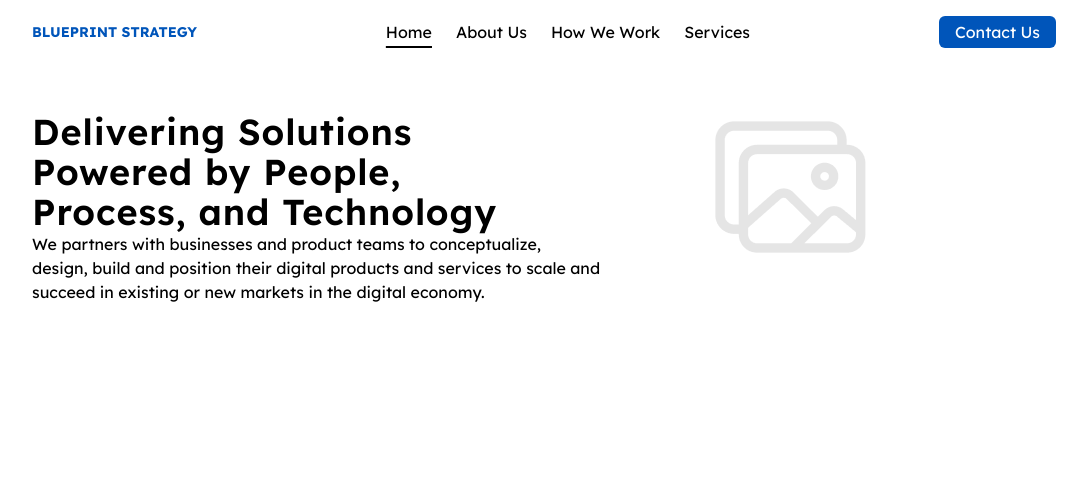
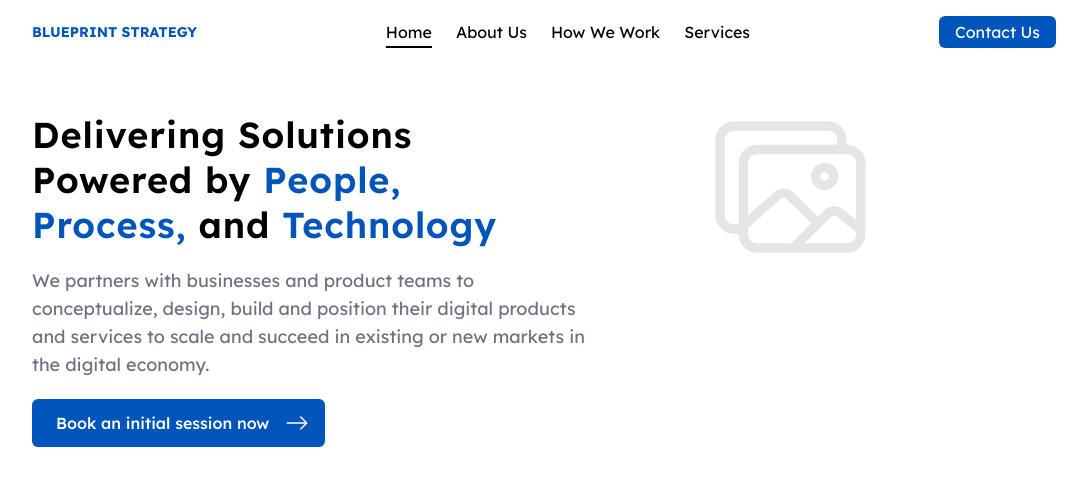
Before and after one commit to EdgarAmpiire/blueprints-web, a React (Create React App) app: page / in a window 1280 px wide. Shown: the top 486 px of the page, without its empty margins (96-1183 px from the left). Built offline with nearby package versions, Linux system fonts and the light colour scheme.

Commit message:
feat: home - hero

```diff
--- a/package.json
+++ b/package.json
@@ -8,6 +8,7 @@
     "@testing-library/user-event": "^13.5.0",
     "react": "^18.2.0",
     "react-dom": "^18.2.0",
+    "react-icons": "^4.8.0",
     "react-router-dom": "^6.11.1",
     "react-scripts": "5.0.1",
     "web-vitals": "^2.1.4"
--- a/src/features/home/components/Hero.jsx
+++ b/src/features/home/components/Hero.jsx
@@ -1,5 +1,7 @@
 import React from "react";
 import thumb from "../../../assets/thumb.png";
+import {BsArrowRight} from "react-icons/bs"
+import {Link} from "react-router-dom"
 
 export const Hero = () => {
   return (
@@ -7,15 +9,25 @@ export const Hero = () => {
       <div className="flex w-full mt-12 ">
         <div className="w-8/12">
           <div className="w-10/12">
-            <h1 className="text-4xl font-semibold tracking-wide w-10/12">
-              Delivering Solutions Powered by <span> People, Process,</span> and <span> Technology</span>
+            <h1 className="text-4xl font-semibold tracking-wide w-10/12 leading-tight text-black">
+              Delivering Solutions Powered by <span className="text-[#0055BA]"> People, Process,</span> and <span className="text-[#0055BA]"> Technology</span>
             </h1>
-            <p>
+            <p className="mt-5 text-gray-500 text-lg">
               We partners with businesses and product teams to conceptualize,
               design, build and position their digital products and services to
               scale and succeed in existing or new markets in the digital
               economy.
             </p>
+            <Link to="/contact" className="" >
+            <div className=" bg-[#0055BA] py-3 px-4 rounded-md flex items-center mt-5 ml-0 w-fit gap-2 text-white hover:text-white hover:gap-4 ease-in duration-150   ">
+              <p className="pl-2 pr-2 text-base text-white font-medium">
+              Book an initial session now
+              </p>
+              <span className="">
+                <BsArrowRight className="text-2xl   " />
+              </span>
+            </div>
+          </Link>
           </div>
         </div>
         <div className="w-4/12">
```
Also changed, not shown: 1 other file (tests, documents, lock files or other folders).
